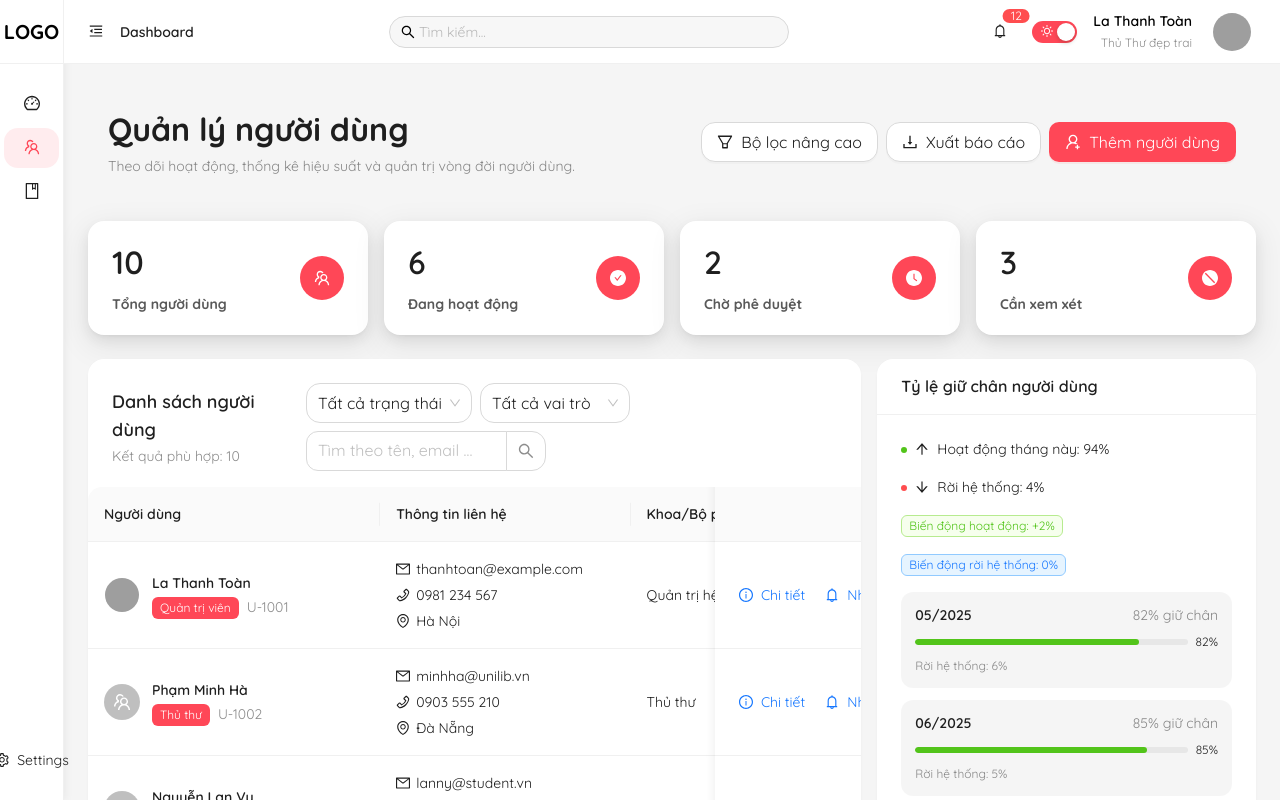
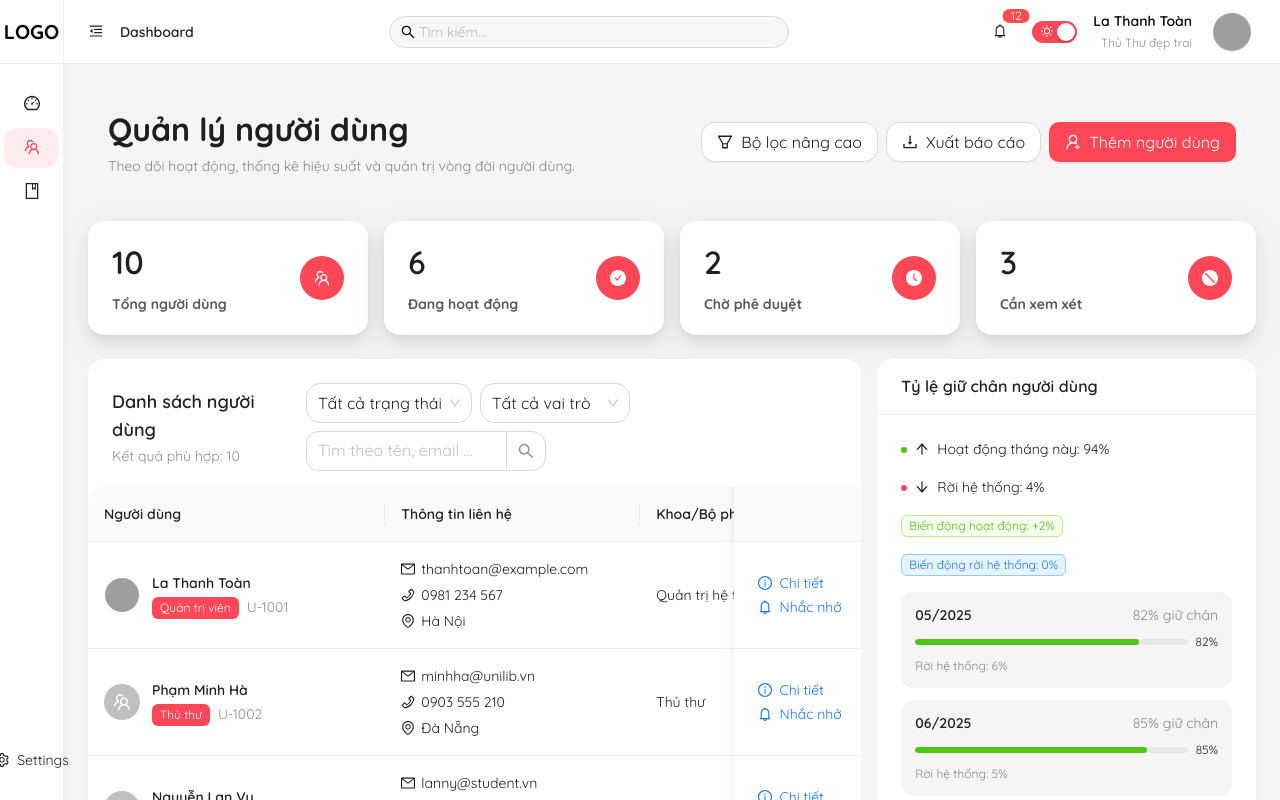
Before and after one commit to WinKy1-stack/LibAI, a React (Vite) app: page /admin/user in a window 1280 px wide. Built offline with nearby package versions, Linux system fonts and the light colour scheme; grey boxes are pictures that could not be loaded.

Commit message:
feat: refactor theme handling and improve button layout in admin components

```diff
--- a/src/App.tsx
+++ b/src/App.tsx
@@ -1,8 +1,5 @@
 import { Routes, Route, Link, useLocation } from 'react-router-dom';
-import { ThemeProvider } from '@mui/material/styles';
-import CssBaseline from '@mui/material/CssBaseline';
 import { memo, useMemo } from 'react';
-import { adminTheme } from './config/theme';
 import UserLayoutTailwind from './components/user/UserLayoutTailwind';
 import DashboardPage from './pages/admin/DashboardPage';
 import UserManagementPage from './pages/admin/UserManagementPage';
@@ -38,9 +35,7 @@ function App() {
   const isAdminRoute = useMemo(() => location.pathname.startsWith('/admin'), [location.pathname]);
 
   return (
-    <ThemeProvider theme={adminTheme}>
-      <CssBaseline />
-
+    <>
       {/* Navigation buttons - show on non-admin routes */}
       {!isAdminRoute && <NavigationButtons pathname={location.pathname} />}
 
@@ -51,7 +46,7 @@ function App() {
         <Route path="/admin/user" element={<UserManagementPage />} />
         <Route path="/admin/books" element={<BooksManagementPage />} />
       </Routes>
-    </ThemeProvider>
+    </>
   );
 }
 
--- a/src/components/admin/bookManagement/BooksTablePanel.tsx
+++ b/src/components/admin/bookManagement/BooksTablePanel.tsx
@@ -148,27 +148,18 @@ export function BooksTablePanel({
       {
         title: "",
         key: "actions",
-        fixed: "right",
+        fixed: "right" as const,
         render: () => (
-          <Space size={4}>
-            {screens.md ? (
-              <>
+          <Space direction="vertical" size={0}>
             <Button type="link" size="small" icon={<InfoCircleOutlined />}>
               Chi tiết
             </Button>
             <Button type="link" size="small" icon={<InboxOutlined />}>
               Nhập kho
             </Button>
-              </>
-            ) : (
-              <>
-                <Button type="link" size="small" icon={<InfoCircleOutlined />} />
-                <Button type="link" size="small" icon={<InboxOutlined />} />
-              </>
-            )}
           </Space>
         ),
-        width: screens.md ? 140 : 80,
+        width: screens.md ? 120 : 60,
       },
     ],
     [token.colorPrimary, token.colorWhite, screens.md],
--- a/src/components/admin/layout/AdminLayout.tsx
+++ b/src/components/admin/layout/AdminLayout.tsx
@@ -24,9 +24,16 @@ interface AdminLayoutProps {
 export default function AdminLayout({ children }: AdminLayoutProps) {
   const screens = useBreakpoint();
   const [collapsed, setCollapsed] = useState(!screens.md); // Auto collapse on mobile
-  const [mode, setMode] = useState<"light" | "dark">("light");
 
+  // Load theme from localStorage or default to light
+  const [mode, setMode] = useState<"light" | "dark">(() => {
+    const savedTheme = localStorage.getItem("admin-theme");
+    return (savedTheme === "dark" || savedTheme === "light") ? savedTheme : "light";
+  });
+
+  // Save theme to localStorage whenever it changes
   useEffect(() => {
+    localStorage.setItem("admin-theme", mode);
     document.documentElement.setAttribute("data-theme", mode);
   }, [mode]);
 
--- a/src/components/admin/userManagement/UsersTablePanel.tsx
+++ b/src/components/admin/userManagement/UsersTablePanel.tsx
@@ -155,27 +155,18 @@ export function UsersTablePanel({
       {
         title: "",
         key: "actions",
-        fixed: "right",
+        fixed: "right" as const,
         render: () => (
-          <Space size={4}>
-            {screens.md ? (
-              <>
+          <Space direction="vertical" size={0}>
             <Button type="link" size="small" icon={<InfoCircleOutlined />}>
               Chi tiết
             </Button>
             <Button type="link" size="small" icon={<BellOutlined />}>
               Nhắc nhở
             </Button>
-              </>
-            ) : (
-              <>
-                <Button type="link" size="small" icon={<InfoCircleOutlined />} />
-                <Button type="link" size="small" icon={<BellOutlined />} />
-              </>
-            )}
           </Space>
         ),
-        width: screens.md ? 140 : 80,
+        width: screens.md ? 120 : 60,
       },
     ],
     [token.colorPrimary, token.colorWhite, screens.md],
```
Lines whose indentation alone changed are shown as unchanged.
